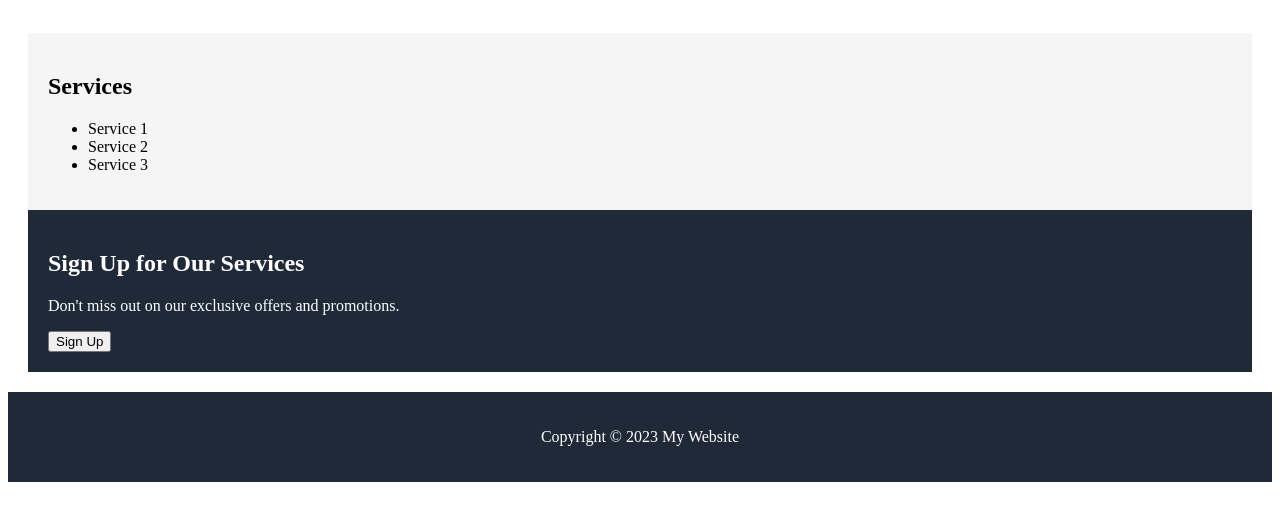
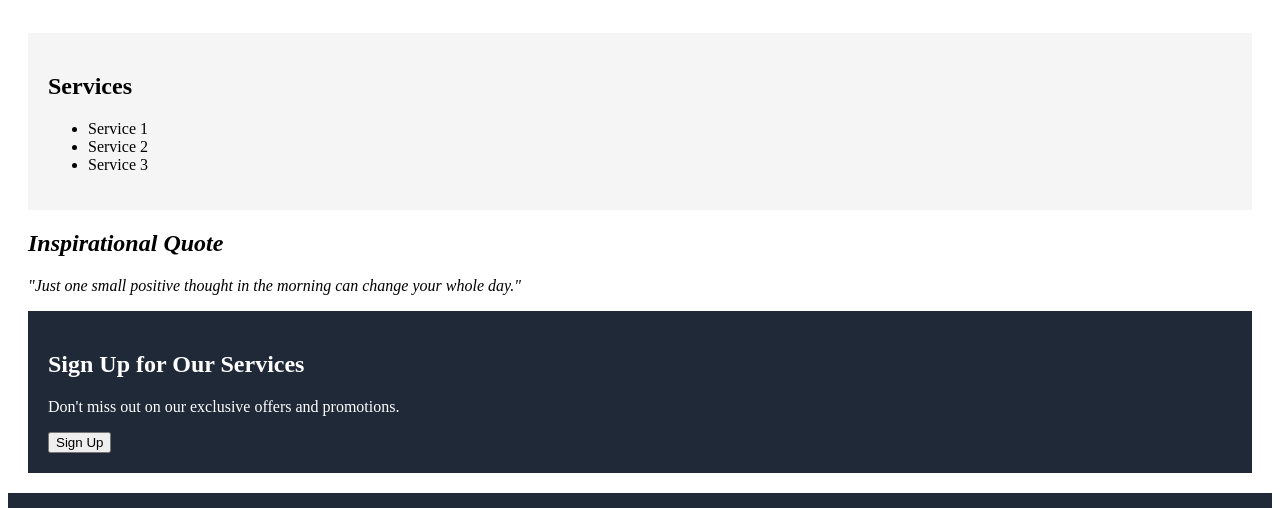
Before and after one commit to mrmream/Landing-Page, a plain HTML site: page index.html in a window 1280 px wide. Shown: the part 672-1180 px from the top of the page. Drawn offline with Linux system fonts and the light colour scheme.

Commit message:
Add quotes section in both css and html

```diff
--- a/index.html
+++ b/index.html
@@ -35,6 +35,10 @@
           <li>Service 3</li>
         </ul>
       </section>
+      <section class="quotes">
+      <h2>Inspirational Quote</h2>
+      <p>"Just one small positive thought in the morning can change your whole day."</p>
+    </section>
       <section class="signup">
         <h2>Sign Up for Our Services</h2>
         <p>Don't miss out on our exclusive offers and promotions.</p>
--- a/styles.css
+++ b/styles.css
@@ -65,6 +65,11 @@ body {
     flex-basis: 100%;
   }
 
+  section.quotes {
+    justify-content: center;
+    font-style: italic;
+  }
+
   footer {
     background-color: #1f2937;
     color: #fff;
```
